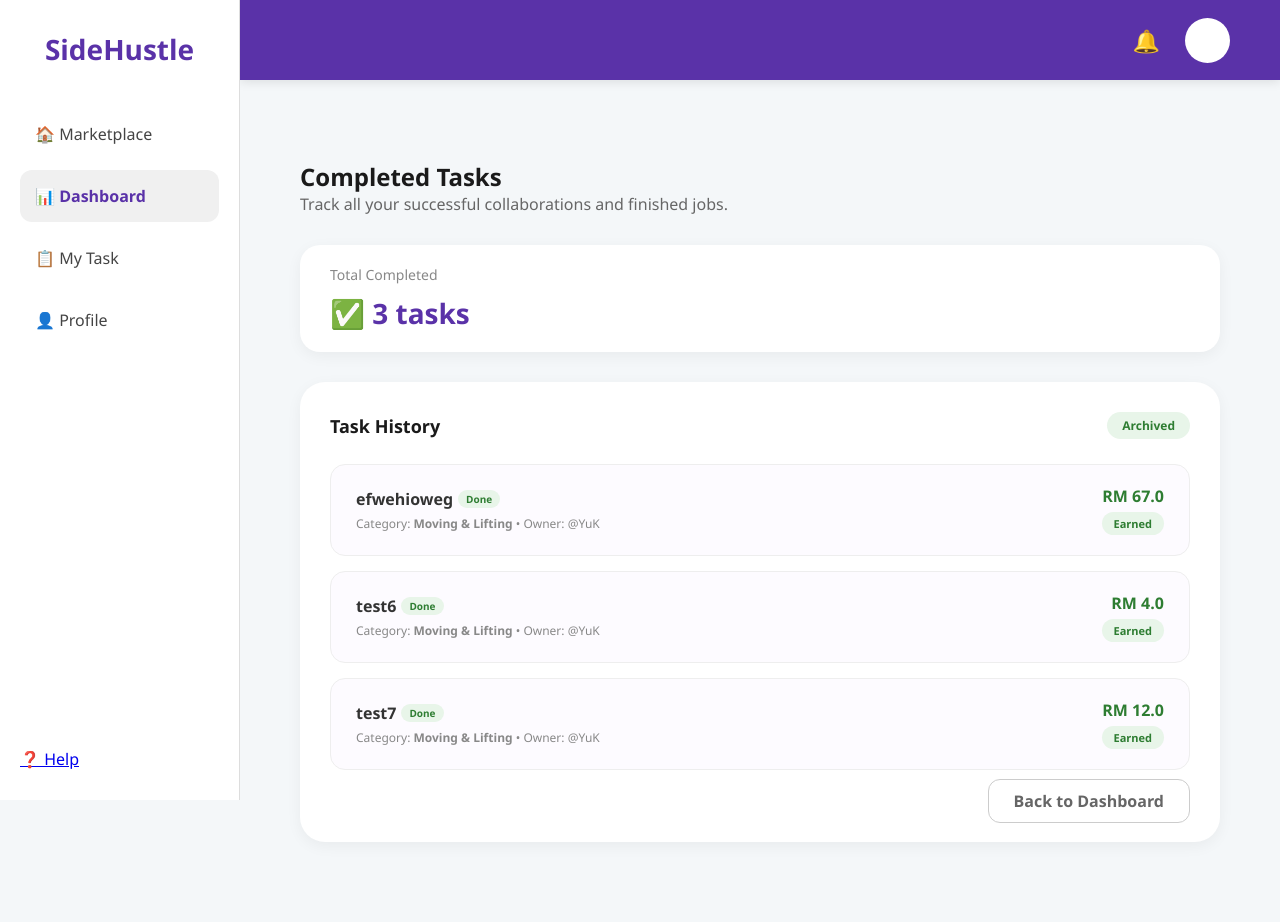
After one commit to ZhiQi07/SideHustle, a Flask app: page /completed_tasks in a window 1280 px wide. The commit adds this page. Run offline with Flask 3, Linux system fonts and the light colour scheme; a user stored in the database is signed in.

Commit message:
added complted task pages

```diff
--- a/app.py
+++ b/app.py
@@ -338,7 +338,11 @@ def dashboard():
     user = db.session.get(User, session['user_id'])
     hired_apps = Application.query.filter_by(applicant_username=user.username, status='Hired').all()
     hired_task_ids = [app.task_id for app in hired_apps]
-    tracking_list = Task.query.filter(Task.id.in_(hired_task_ids)).all()
+    # 只查询进度小于 100% 且你被录用了的任务
+    tracking_list = Task.query.filter(
+        Task.id.in_(hired_task_ids),
+        Task.progress < 100
+    ).all()
     avg_rating = round(user.total_rating / user.review_count, 1) if user.review_count > 0 else 5.0
     return render_template('dashboard.html',
         username=user.username, total_credit=user.credit,
@@ -686,10 +690,23 @@ def completed_tasks():
     user = db.session.get(User, session['user_id'])
 
     # 查找当前用户作为发布者(Owner)或者接收者(Tasker)且状态为 Completed 的所有任务
-    done_tasks = Task.query.filter(
-        (Task.status == 'Completed') &
-        ((Task.user == user.username) | (Task.tasker == user.username))
+    done_tasks = Task.query.filter_by(
+        status='Completed',
+        tasker=user.username
     ).all()
+
+    for task in done_tasks:
+        # 去 Earning 表里找这个任务对应的进账记录
+        earning_record = Earning.query.filter_by(
+            user_id=user.id,
+            activity=f"Completed Task: {task.title}"
+        ).first()
+
+        # 如果找到了，就把进账时间借给 task 用；找不到就用系统当前时间垫底
+        if earning_record:
+            task.completed_time = earning_record.timestamp.strftime('%Y-%m-%d %H:%M')
+        else:
+            task.completed_time = "Recently"
 
     return render_template('completed_tasks.html', user=user, tasks=done_tasks)
 
--- /dev/null
+++ b/templates/completed_tasks.html
@@ -0,0 +1,148 @@
+<!DOCTYPE html>
+<html lang="en">
+<head>
+    <meta charset="UTF-8">
+    <meta name="viewport" content="width=device-width, initial-scale=1.0">
+    <title>Completed Tasks</title>
+    <link rel="stylesheet" href="{{ url_for('static', filename='style.css') }}">
+    <link rel="stylesheet" href="{{ url_for('static', filename='dashboard.css') }}">
+    <style>
+        .history-card {
+            background: white;
+            border-radius: 25px;
+            padding: 30px;
+            box-shadow: 0 4px 15px rgba(0,0,0,0.05);
+            max-width: 100%;
+        }
+        .task-item {
+            display: flex;
+            justify-content: space-between;
+            align-items: center;
+            padding: 20px 25px;
+            background: #fdfbff;
+            border-radius: 15px;
+            margin-bottom: 15px;
+            border: 1px solid #eee;
+        }
+        .task-left {
+            display: flex;
+            flex-direction: column;
+            gap: 5px;
+        }
+        .task-title {
+            font-size: 16px;
+            font-weight: 700;
+            color: #333;
+        }
+        .task-meta {
+            font-size: 12px;
+            color: #888;
+        }
+        .task-right {
+            text-align: right;
+        }
+        .task-price {
+            font-size: 16px;
+            font-weight: 800;
+            color: #2e7d32;
+        }
+        .status-badge {
+            background: #e8f5e9;
+            color: #2e7d32;
+            font-size: 11px;
+            padding: 4px 12px;
+            border-radius: 20px;
+            font-weight: bold;
+            display: inline-block;
+            margin-top: 5px;
+        }
+        .role-tag {
+            background: #f0eaff;
+            color: #5a32a8;
+            font-size: 10px;
+            padding: 2px 8px;
+            border-radius: 10px;
+            font-weight: bold;
+            margin-left: 5px;
+        }
+    </style>
+</head>
+<body>
+    <div class="main-layout">
+        <div class="sidebar">
+            <div class="sidebar-top">
+                <h2>SideHustle</h2>
+                <div class="sidebar-menu">
+                    <a href="{{ url_for('marketplace') }}">🏠 Marketplace</a>
+                    <a href="{{ url_for('dashboard') }}" class="active">📊 Dashboard</a>
+                    <a href="{{ url_for('my_task') }}">📋 My Task</a>
+                    <a href="#">👤 Profile</a>
+                </div>
+            </div>
+            <div class="sidebar-bottom">
+                <a href="#" class="menu-item">❓ Help</a>
+            </div>
+        </div>
+
+        <div class="content-wrapper">
+            <header class="top-nav">
+                <div class="nav-icons">
+                    <span>🔔</span>
+                    <div class="profile-circle"></div>
+                </div>
+            </header>
+
+            <main style="padding: 40px 30px;">
+                <div style="margin-bottom: 30px;">
+                    <h1 style="font-size: 24px; color: #1a1a1a;">Completed Tasks</h1>
+                    <p style="color: #666;">Track all your successful collaborations and finished jobs.</p>
+                </div>
+
+                <div style="display: flex; gap: 20px; margin-bottom: 30px;">
+                    <div style="background: white; border-radius: 20px; padding: 20px 30px; box-shadow: 0 4px 15px rgba(0,0,0,0.05); flex: 1;">
+                        <p style="color: #888; font-size: 14px; margin-bottom: 10px;">Total Completed</p>
+                        <h3 style="font-size: 28px; color: #5a32a8;">✅ {{ tasks|length }} tasks</h3>
+                    </div>
+                </div>
+
+                <div class="history-card">
+                    <div style="display: flex; justify-content: space-between; align-items: center; margin-bottom: 25px;">
+                        <h2 style="font-size: 18px; color: #1a1a1a;">Task History</h2>
+                        <span style="background: #e8f5e9; padding: 5px 15px; border-radius: 20px; font-size: 12px; color: #2e7d32; font-weight: bold;">
+                            Archived
+                        </span>
+                    </div>
+
+                    <div class="history-list">
+                        {% for task in tasks %}
+                        <div class="task-item">
+                            <div class="task-left">
+                                <div style="display: flex; align-items: center;">
+                                    <span class="task-title">{{ task.title }}</span>
+                                    <span class="role-tag" style="background: #e8f5e9; color: #2e7d32;">Done</span>
+                                </div>
+                                <span class="task-meta">Category: <strong>{{ task.category }}</strong> • Owner: @{{ task.user }}</span>
+                            </div>
+                            <div class="task-right">
+                                <span class="task-price">RM {{ task.price }}</span>
+                                <div><span class="status-badge">Earned</span></div>
+                            </div>
+                        </div>
+                        {% else %}
+                        <div style="text-align: center; padding: 40px; color: #999;">
+                            <p>No completed tasks found in your archive yet.</p>
+                        </div>
+                        {% endfor %}
+                    </div>
+
+                    <div style="text-align: right; margin-top: 20px;">
+                        <a href="{{ url_for('dashboard') }}" style="text-decoration: none; color: #666; font-weight: bold; border: 1px solid #ccc; padding: 10px 25px; border-radius: 12px; transition: 0.2s;">
+                            Back to Dashboard
+                        </a>
+                    </div>
+                </div>
+            </main>
+        </div>
+    </div>
+</body>
+</html>
```
Also changed, not shown: templates/dashboard.html (+7 -4 lines), database.db.
